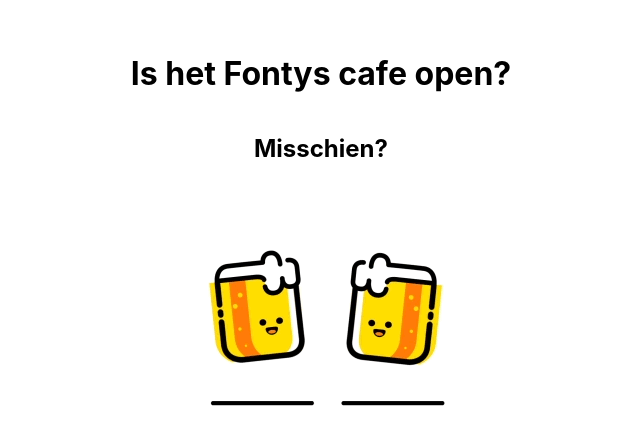
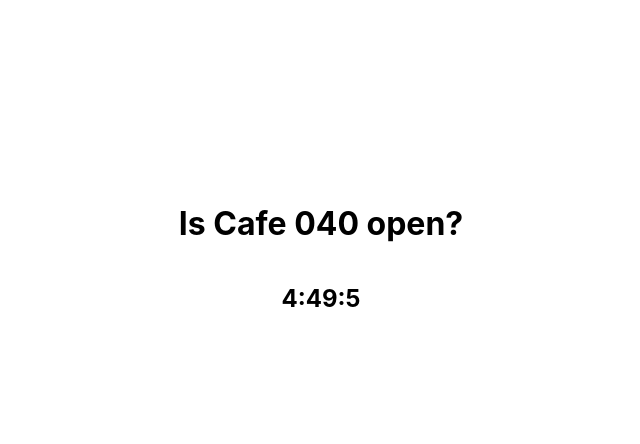
Before and after one commit to davydehaas98/fontys-cafe, a React (Create React App) app: page / in a window 1280 px wide. Shown: the part 142-586 px from the top of the page, without its empty margins (319-959 px from the left). Built offline with nearby package versions, Linux system fonts and the light colour scheme.

Commit message:
Add Countdown

```diff
--- a/package.json
+++ b/package.json
@@ -3,6 +3,7 @@
   "version": "0.1.0",
   "private": true,
   "dependencies": {
+    "moment": "^2.22.2",
     "react": "^16.6.3",
     "react-dom": "^16.6.3",
     "react-scripts": "2.1.1"
--- a/src/App.js
+++ b/src/App.js
@@ -1,14 +1,74 @@
 import React, { Component } from 'react'
 import image from './beer.gif'
 import './App.css'
+import moment from 'moment'
 
 class App extends Component {
+  constructor(props) {
+    super(props)
+    this.state = {
+      time: moment(),
+      target: moment().set({
+        'hour': 18,
+        'minute': 0,
+        'second': 0
+      })
+    }
+  }
+
+  componentDidMount() {
+    // Set interval to render
+    setInterval(() => {
+      this.setState({
+        time: moment()
+      })
+    }, 1000)
+  }
+
+  componentWillUnmount() {
+    clearInterval(this.interval)
+  }
+
+  countDown() {
+    let time = this.state.time
+    let target = this.state.target
+    // Check if time is less than target
+    if (time < target) {
+      // Check for next day
+      if (time.day() > target.day()) {
+        this.setState({
+          target: moment().set({
+            'hour': 18,
+            'minute': 0,
+            'second': 0
+          })
+        })
+      }
+      let remaining = new Date(target - time)
+      return (
+        <div>
+          <h2>
+            {remaining.getUTCHours()}:{remaining.getUTCMinutes()}:{remaining.getUTCSeconds()}
+          </h2>
+        </div>
+      )
+    }
+    // It is time for beer
+    else {
+      return (
+        <div>
+          <h4>Het is tijd! De hoogste tijd!</h4>
+          <img src={image} alt="Beer!" />
+        </div>
+      )
+    }
+  }
+
   render() {
     return (
       <div className="App">
-        <h1>Is het Fontys cafe open?</h1>
-        <h2>Misschien?</h2>
-        <img src={image} />
+        <h1>Is Cafe 040 open?</h1>
+        {this.countDown()}
       </div>
     )
   }
```
Also changed, not shown: 1 other file (tests, documents, lock files or other folders).
